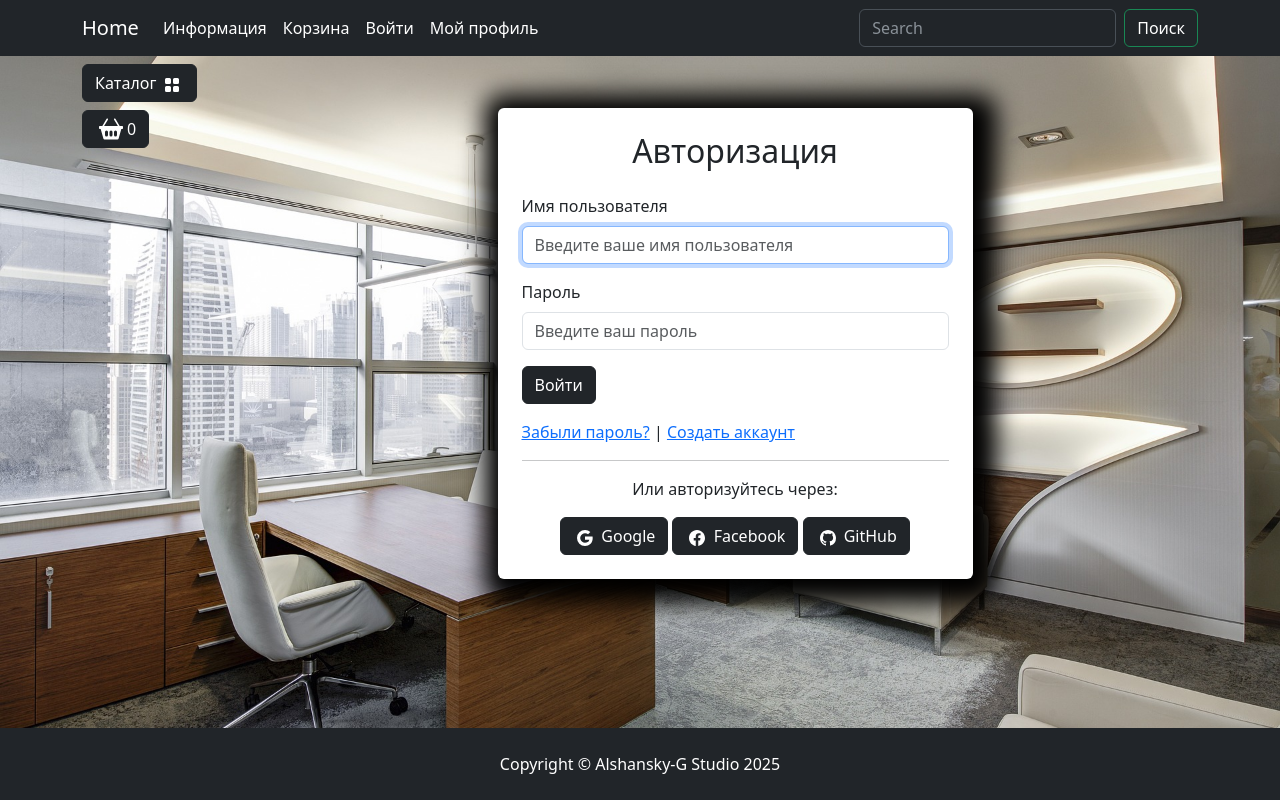
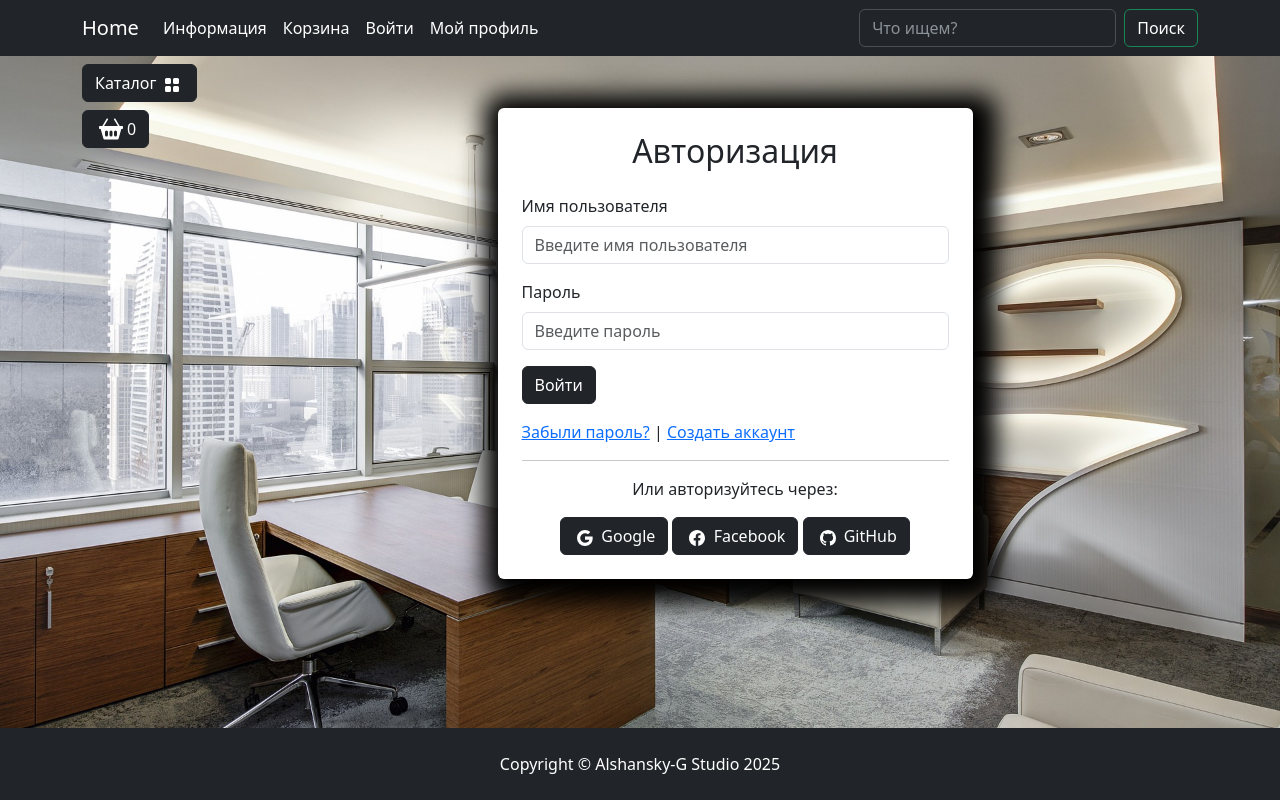
Before and after one commit to alshansky-g/django_shop, a Django app: page /user/login/ in a window 1280 px wide. Run offline with Django 5.2, Linux system fonts and the light colour scheme; data comes from the database, SQL or seed files in the repository; some libraries are stand-ins or nearby versions.

Commit message:
refactor login form, improve form errors handling

```diff
--- a/templates/base.html
+++ b/templates/base.html
@@ -99,7 +99,7 @@
                             <input class="form-control me-2"
                                    type="search"
                                    name="q"
-                                   placeholder="Search"
+                                   placeholder="Что ищем?"
                                    aria-label="Search" />
                             <button class="btn btn-outline-success text-white" type="submit">Поиск</button>
                         </form>
@@ -236,6 +236,7 @@
                         <div class="col-lg-2"></div>
                         <div class="col-lg-10">
                             <!-- Контент на странице -->
+                            {% include "includes/notifications.html" %}
                             {% block content %}
                             {% endblock content %}
                         </div>
--- /dev/null
+++ b/templates/includes/notifications.html
@@ -0,0 +1,18 @@
+{% load static %}
+<!-- Для non_field_erors  -->
+{% if form.non_field_errors %}
+    <div class="container mt-4">
+        <div class="row justify-content-center">
+            <div class="col-md-6">
+                <div class="alert alert-danger alert-dismissible fade show custom-shadow"
+                     role="alert">
+                    {{ form.non_field_errors }}
+                    <button type="button"
+                            class="btn-close"
+                            data-bs-dismiss="alert"
+                            aria-label="Close"></button>
+                </div>
+            </div>
+        </div>
+    </div>
+{% endif %}
--- a/users/forms.py
+++ b/users/forms.py
@@ -5,27 +5,8 @@ from users.models import User
 
 
 class UserLoginForm(AuthenticationForm):
-    username = forms.CharField(
-        label='Имя пользователя',
-        widget=forms.TextInput(
-            attrs={
-                'autofocus': True,
-                'class': 'form-control',
-                'placeholder': 'Введите ваше имя пользователя',
-            }
-        ),
-    )
-    password = forms.CharField(
-        label='Пароль',
-        widget=forms.PasswordInput(
-            attrs={
-                'autocomplete': 'current-password',
-                'class': 'form-control',
-                'placeholder': 'Введите ваш пароль',
-            }
-        ),
-    )
-
     class Meta:
         model = User
         fields = ('username', 'password')
+
+    password = forms.CharField(label='Пароль')
--- a/users/templates/users/login.html
+++ b/users/templates/users/login.html
@@ -8,12 +8,26 @@
                     <h2 class="text-center mb-4">Авторизация</h2>
                     <form action="{% url "user:login" %}" method="post">
                         {% csrf_token %}
-                        {% for item in form %}
-                            <div class="mb-3">
-                                <label for="{{ item.id_for_label }}" class="form-label">{{ item.label }}</label>
-                                {{ item }}
-                            </div>
-                        {% endfor %}
+                        {% if form.non_field_errors %}
+                        <p>{{ form.non_field_errors }}</p>
+                        {% endif %}
+                        <div class="mb-3">
+                            <label for="id_username" class="form-label">{{ form.username.label }}</label>
+                            <input type="text"
+                                   id="id_username"
+                                   class="form-control"
+                                   name="username"
+                                   {% if form.username.value %}value="{{ form.username.value }}"{% endif %}
+                                   placeholder="Введите имя пользователя">
+                        </div>
+                        <div class="mb-3">
+                            <label for="id_password" class="form-label">{{ form.password.label }}</label>
+                            <input type="text"
+                                   id="id_password"
+                                   class="form-control"
+                                   name="password"
+                                   placeholder="Введите пароль">
+                        </div>
                         <button type="submit" class="btn btn-dark btn-block">Войти</button>
                     </form>
                     <div class="mt-3">
```
